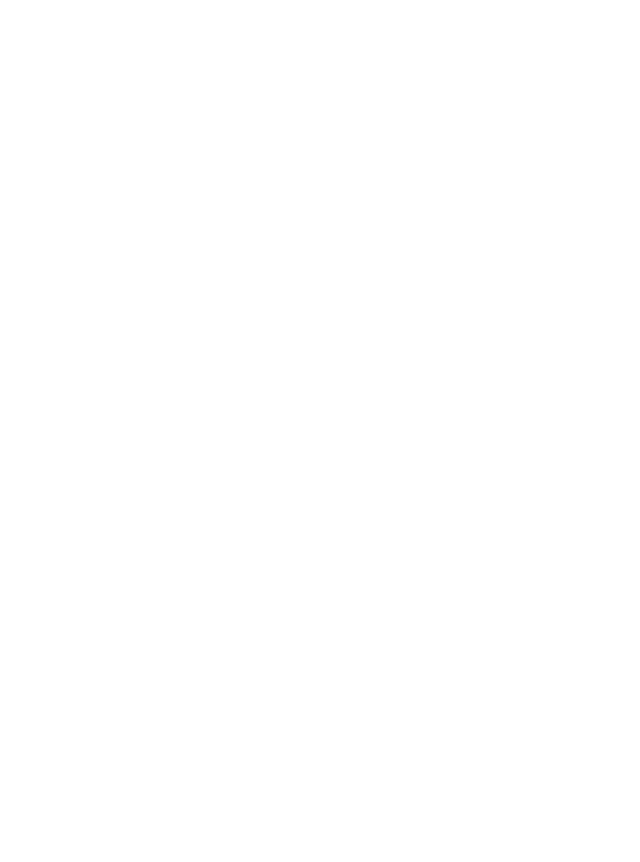
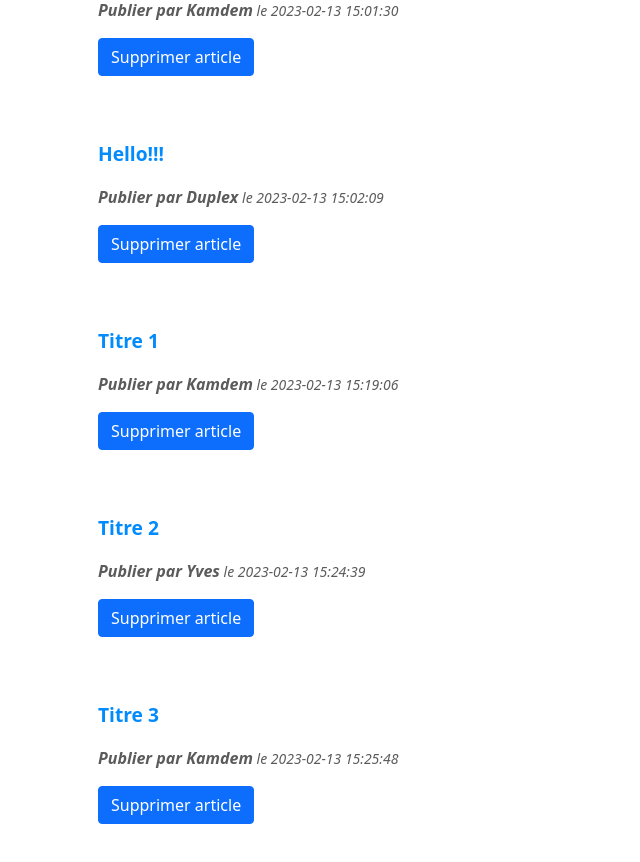
Before and after one commit to willl-8523/ReactCourse_by_Bproo, a React (Create React App) app: page / in a window 1280 px wide. Shown: the part 960-1822 px from the top of the page, without its empty margins (0-640 px from the left). Before the commit the page ends 800 px from the top, so only its background shows below. Built offline with nearby package versions, Linux system fonts and the light colour scheme; data requests are answered from the project's data file.

Commit message:
Add data in local data/db.json

```diff
--- a/data/db.json
+++ b/data/db.json
@@ -20,6 +20,48 @@
       "body": "Lorem ipsum dolor sit amet, consectetur adipiscing elit, sed do  eiusmod tempor incididunt ut labore et dolore magna aliqua. Congue mauris rhoncus aenean vel elit scelerisque mauris.",
       "author": "Eget",
       "date": "07/02/2023"
+    },
+    {
+      "title": "Bonjour le monde",
+      "author": "Kamdem",
+      "body": "JSON.stringify",
+      "date": "2023-02-13 14:57:19",
+      "id": 4
+    },
+    {
+      "title": "Hello!!!",
+      "author": "Kamdem",
+      "body": "Description de l'article.....",
+      "date": "2023-02-13 15:01:30",
+      "id": 5
+    },
+    {
+      "title": "Hello!!!",
+      "author": "Duplex",
+      "body": "Description de l'article 2......",
+      "date": "2023-02-13 15:02:09",
+      "id": 6
+    },
+    {
+      "title": "Titre 1",
+      "author": "Kamdem",
+      "body": "Description 1.....................................................................................................................................................................................................................................................................................................................................................................................................................",
+      "date": "2023-02-13 15:19:06",
+      "id": 7
+    },
+    {
+      "title": "Titre 2",
+      "author": "Yves",
+      "body": "Encours de chargement...",
+      "date": "2023-02-13 15:24:39",
+      "id": 8
+    },
+    {
+      "title": "Titre 3",
+      "author": "Kamdem",
+      "body": "Description 3 ",
+      "date": "2023-02-13 15:25:48",
+      "id": 9
     }
   ]
 }
--- a/src/Ajouter.js
+++ b/src/Ajouter.js
@@ -2,15 +2,45 @@
 
 const Ajouter = () => {
     // Use Array
-    const [ title, setTitle ] = useState();
-    const [ author, setAuthor ] = useState();
-    const [ content, setContent ] = useState();
+    const [ title, setTitle ] = useState('');
+    const [ author, setAuthor ] = useState('');
+    const [ body, setBody ] = useState('');
+    const url = 'http://localhost:8000/blogs';
+    const [ isLoading, setIsLoading ] = useState(false);
+
+    const handleBLogAdding = (e) => {
+      e.preventDefault();
+
+      const tmp_date = new Date().toISOString().split('T');
+      const date = `${tmp_date[0]} ${tmp_date[1].split('.')[0]}`;
+
+      // Les propiétés de chaque article dans data/db.json
+      // NB la propiété id d'ajoute automatiquement
+      const blog = { title, author, body, date };
+
+      setIsLoading(true);
+
+      // On utilise le setTimeout car la bdd est en local donc c'est pour simuler l'attente
+      setTimeout(() => {
+
+        fetch(url,
+          {
+            method: 'POST',
+            headers: { 'Content-Type': 'application/json'},
+            body: JSON.stringify(blog)
+          }
+        ).then( () => {
+          console.log('article ajouter avec succes.');
+          setIsLoading(false);
+        })
+      }, 2000);
+    }
 
     return (
       <div className="create">
         <h2 className="mb-5">Ajouter un nouveau article</h2>
 
-        <form>
+        <form onSubmit={handleBLogAdding}>
           <div className="mb-3">
             <label
               htmlFor="exampleInputEmail1"
@@ -26,7 +56,7 @@
               //   defaultValue={title} //   defaultValue => désigne la valeur par defaut de l'input
 
               // Recuperer la valeur de l'input
-              value={ title }
+              value={title}
               onChange={(e) => setTitle(e.target.value)}
               required
             />
@@ -43,7 +73,7 @@
               id="exampleSelect"
               className="form-select"
               aria-label="Default select example"
-              value={ author }
+              value={author}
               onChange={(e) => setAuthor(e.target.value)}
             >
               <option value=""></option>
@@ -64,14 +94,21 @@
               type="textarea"
               className="form-control"
               id="exampleInputContent"
-              value={ content }
-              onChange={(e) => setContent(e.target.value)}
+              value={body}
+              onChange={(e) => setBody(e.target.value)}
             ></textarea>
           </div>
 
-          <button type="submit" className="btn btn-primary d-block">
-            Créer article
-          </button>
+          {!isLoading && (
+            <button type="submit" className="btn btn-primary d-block">
+              Créer article
+            </button>
+          )}
+          {isLoading && (
+            <button type="submit" className="btn btn-primary d-block" disabled>
+              Encours de chargement...
+            </button>
+          )}
         </form>
       </div>
     );
--- a/src/BlogDetail.js
+++ b/src/BlogDetail.js
@@ -20,12 +20,12 @@
           <div className="blog">
             <h2 className="blog-titre">{blog.title}</h2>
             <small className="blog-publication-date">{`Publier le: ${blog.date}`}</small>
-            <p className="blog-body">{blog.body}</p>
+            <p className="blog-body text-break">{blog.body}</p>
             <p className="mb-5 blog-author">{`Publier par: ${blog.author}`}</p>
-            <button
-              className="btn btn-primary"
-            >
-            <Link to={'/'} className='text-white text-decoration-none'> Retour </Link>
+            <button className="btn btn-primary">
+              <Link to={'/'} className="text-white text-decoration-none">
+                Retour
+              </Link>
             </button>
           </div>
         )}
--- a/src/useFetch.js
+++ b/src/useFetch.js
@@ -7,7 +7,7 @@
     const [data, setData] = useState(null);
 
     useEffect(() => {
-        const abortCont = new AbortController;
+        const abortCont = new AbortController();
 
         setTimeout(() => {
             fetch(url, { signal: abortCont.signal })
```
